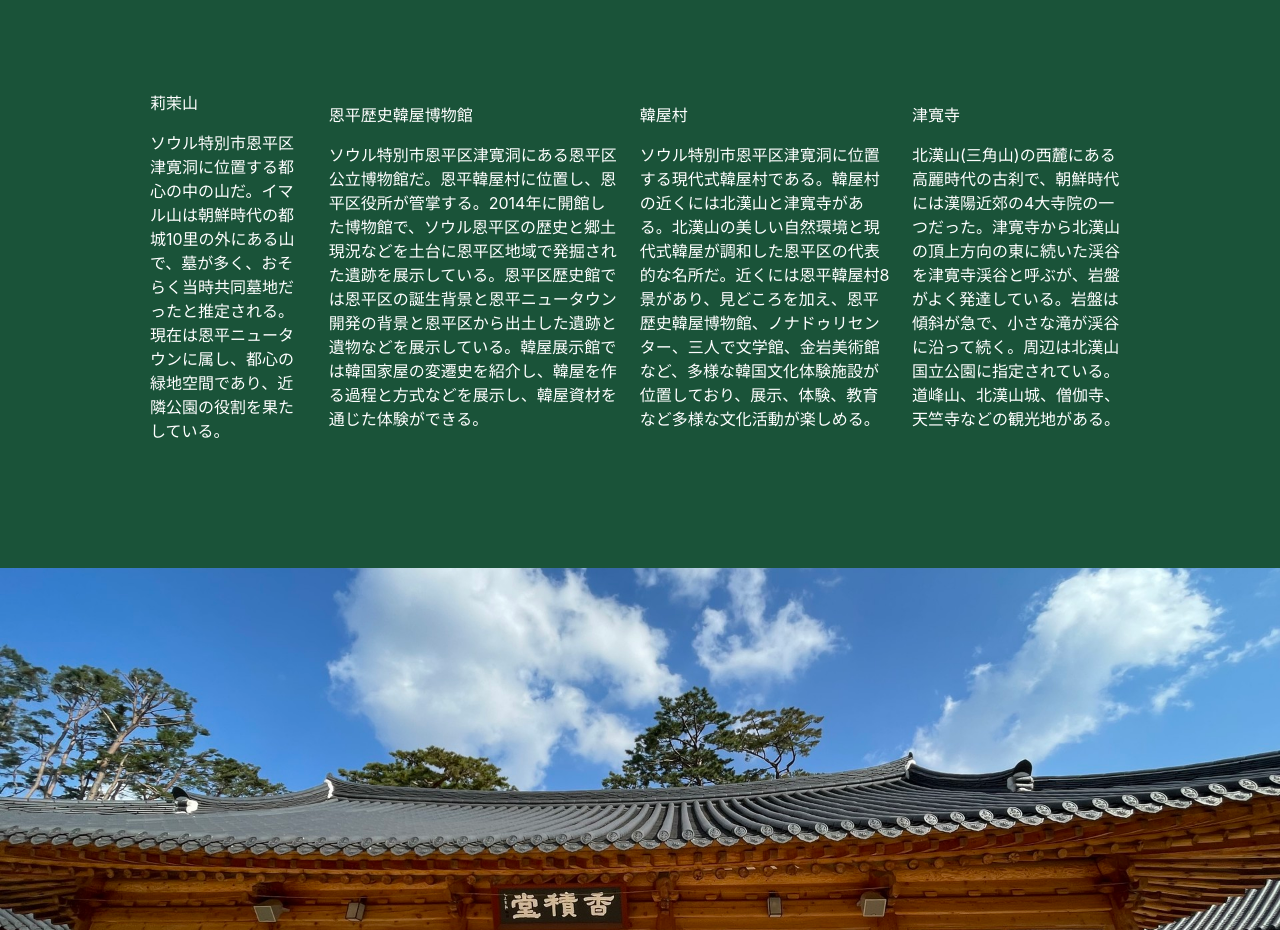
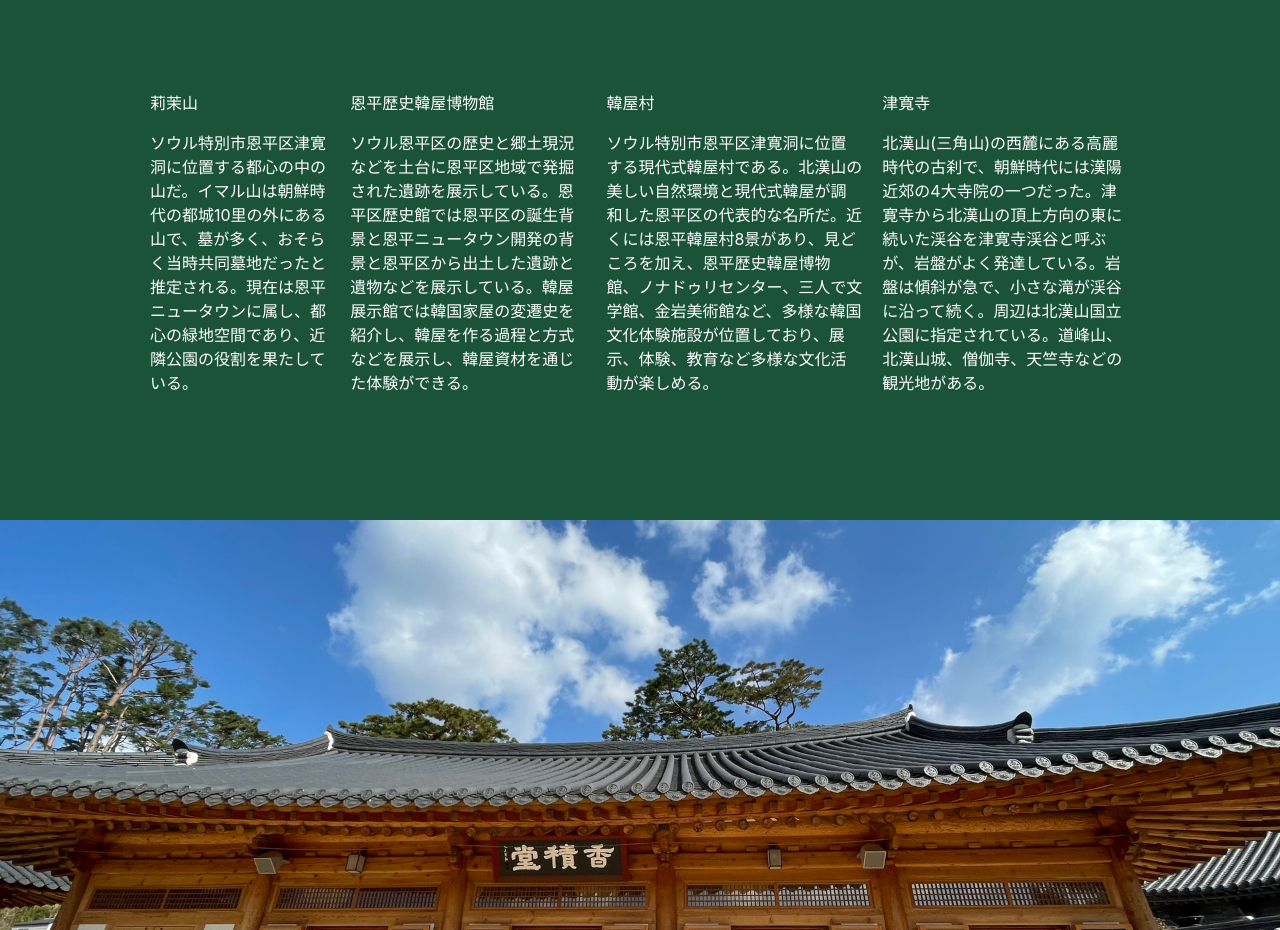
Before and after one commit to BaeHyunJun/storytour, a Next.js app: page / in a window 1280 px wide. Shown: the part 2300-3230 px from the top of the page. Built offline with nearby package versions, Linux system fonts and the light colour scheme.

Commit message:
내용 수정

```diff
--- a/pages/index.tsx
+++ b/pages/index.tsx
@@ -134,13 +134,13 @@ const Home: NextPage = () => {
           <div style={{ margin: "0 10px" }}>
             <span>恩平歴史韓屋博物館</span>
             <p>
-              ソウル特別市恩平区津寛洞にある恩平区公立博物館だ。恩平韓屋村に位置し、恩平区役所が管掌する。2014年に開館した博物館で、ソウル恩平区の歴史と郷土現況などを土台に恩平区地域で発掘された遺跡を展示している。恩平区歴史館では恩平区の誕生背景と恩平ニュータウン開発の背景と恩平区から出土した遺跡と遺物などを展示している。韓屋展示館では韓国家屋の変遷史を紹介し、韓屋を作る過程と方式などを展示し、韓屋資材を通じた体験ができる。
+              ソウル恩平区の歴史と郷土現況などを土台に恩平区地域で発掘された遺跡を展示している。恩平区歴史館では恩平区の誕生背景と恩平ニュータウン開発の背景と恩平区から出土した遺跡と遺物などを展示している。韓屋展示館では韓国家屋の変遷史を紹介し、韓屋を作る過程と方式などを展示し、韓屋資材を通じた体験ができる。
             </p>
           </div>
           <div style={{ margin: "0 10px" }}>
             <span>韓屋村</span>
             <p>
-              ソウル特別市恩平区津寛洞に位置する現代式韓屋村である。韓屋村の近くには北漢山と津寬寺がある。北漢山の美しい自然環境と現代式韓屋が調和した恩平区の代表的な名所だ。近くには恩平韓屋村8景があり、見どころを加え、恩平歴史韓屋博物館、ノナドゥリセンター、三人で文学館、金岩美術館など、多様な韓国文化体験施設が位置しており、展示、体験、教育など多様な文化活動が楽しめる。
+              ソウル特別市恩平区津寛洞に位置する現代式韓屋村である。北漢山の美しい自然環境と現代式韓屋が調和した恩平区の代表的な名所だ。近くには恩平韓屋村8景があり、見どころを加え、恩平歴史韓屋博物館、ノナドゥリセンター、三人で文学館、金岩美術館など、多様な韓国文化体験施設が位置しており、展示、体験、教育など多様な文化活動が楽しめる。
             </p>
           </div>
           <div style={{ margin: "0 10px" }}>
```
